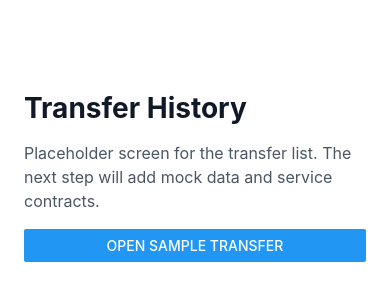
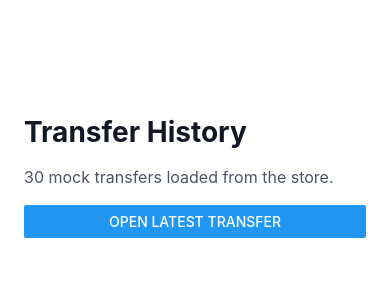
Before and after one commit to desmond9986/transfer-history-mobile, a React Native app: screen / in a window 390 px wide. Shown: the part 246-546 px from the top of the page. Built offline with nearby package versions, Linux system fonts and the light colour scheme.

Commit message:
feat: add transfer history store

```diff
--- a/package.json
+++ b/package.json
@@ -10,7 +10,8 @@
         "react": "19.2.3",
         "react-native": "0.85.3",
         "react-native-safe-area-context": "~5.7.0",
-        "react-native-screens": "4.25.1"
+        "react-native-screens": "4.25.1",
+        "zustand": "^5.0.13"
     },
     "devDependencies": {
         "@types/react": "~19.2.2",
--- a/src/modules/transferHistory/constants.ts
+++ b/src/modules/transferHistory/constants.ts
@@ -1,3 +1,4 @@
 export const TRANSFER_ERROR_MESSAGE = {
     InvalidResponseFormat: 'Invalid transfer response format',
+    LoadFailed: 'Unable to load transfers.',
 } as const;
--- a/src/modules/transferHistory/screens/TransferHistoryScreen.tsx
+++ b/src/modules/transferHistory/screens/TransferHistoryScreen.tsx
@@ -1,17 +1,39 @@
+import { useEffect } from 'react';
 import { Button, StyleSheet, Text, View } from 'react-native';
 import { SafeAreaView } from 'react-native-safe-area-context';
 
 import { TransferHistoryRoute } from '../navigation/routes';
 import type { TransferHistoryStackScreenProps } from '../navigation/types';
+import { useTransferHistoryStore } from '../store/useTransferHistoryStore';
 
 type TransferHistoryScreenProps = TransferHistoryStackScreenProps<
     typeof TransferHistoryRoute.TransferHistory
 >;
 
 export function TransferHistoryScreen({ navigation }: TransferHistoryScreenProps) {
+    const transfers = useTransferHistoryStore((state) => state.transfers);
+    const isLoading = useTransferHistoryStore((state) => state.isLoading);
+    const errorMessage = useTransferHistoryStore((state) => state.errorMessage);
+    const loadTransfers = useTransferHistoryStore((state) => state.loadTransfers);
+
+    const latestTransfer = transfers[0];
+    const statusMessage =
+        errorMessage ??
+        (isLoading
+            ? 'Loading transfer data...'
+            : `${transfers.length} mock transfers loaded from the store.`);
+
+    useEffect(() => {
+        void loadTransfers();
+    }, [loadTransfers]);
+
     function openSampleTransfer() {
+        if (!latestTransfer) {
+            return;
+        }
+
         navigation.navigate(TransferHistoryRoute.TransferDetail, {
-            refId: '123ABC',
+            refId: latestTransfer.refId,
         });
     }
 
@@ -19,11 +41,14 @@ export function TransferHistoryScreen({ navigation }: TransferHistoryScreenProps
         <SafeAreaView edges={['left', 'right', 'bottom']} style={styles.container}>
             <View style={styles.content}>
                 <Text style={styles.title}>Transfer History</Text>
-                <Text style={styles.description}>
-                    Placeholder screen for the transfer list. The next step will add mock data and
-                    service contracts.
+                <Text style={[styles.description, errorMessage ? styles.errorText : null]}>
+                    {statusMessage}
                 </Text>
-                <Button title="Open sample transfer" onPress={openSampleTransfer} />
+                <Button
+                    disabled={!latestTransfer}
+                    title="Open latest transfer"
+                    onPress={openSampleTransfer}
+                />
             </View>
         </SafeAreaView>
     );
@@ -50,4 +75,7 @@ const styles = StyleSheet.create({
         fontSize: 16,
         lineHeight: 24,
     },
+    errorText: {
+        color: '#b42318',
+    },
 });
--- /dev/null
+++ b/src/modules/transferHistory/store/useTransferHistoryStore.ts
@@ -0,0 +1,52 @@
+import { create } from 'zustand';
+
+import { TRANSFER_ERROR_MESSAGE } from '../constants';
+import { getTransfers } from '../services/mockTransferService';
+import type { Transfer } from '../types/transfer';
+
+type LoadTransfersOptions = {
+    force?: boolean;
+};
+
+type TransferHistoryStore = {
+    transfers: Transfer[];
+    isLoading: boolean;
+    errorMessage: string | null;
+    hasLoaded: boolean;
+    loadTransfers: (options?: LoadTransfersOptions) => Promise<void>;
+};
+
+export const useTransferHistoryStore = create<TransferHistoryStore>((set, get) => ({
+    transfers: [],
+    isLoading: false,
+    errorMessage: null,
+    hasLoaded: false,
+    async loadTransfers(options) {
+        const { force = false } = options ?? {};
+        const { hasLoaded, isLoading } = get();
+
+        if (isLoading || (hasLoaded && !force)) {
+            return;
+        }
+
+        set({
+            isLoading: true,
+            errorMessage: null,
+        });
+
+        try {
+            const transfers = await getTransfers();
+
+            set({
+                transfers,
+                hasLoaded: true,
+                isLoading: false,
+            });
+        } catch {
+            set({
+                errorMessage: TRANSFER_ERROR_MESSAGE.LoadFailed,
+                isLoading: false,
+            });
+        }
+    },
+}));
```
Also changed, not shown: 1 other file (tests, documents, lock files or other folders).
